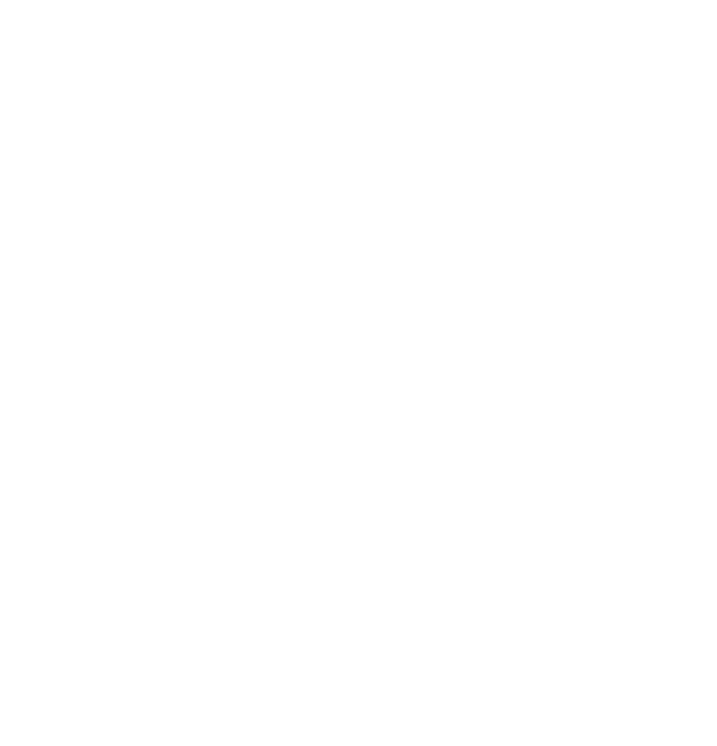
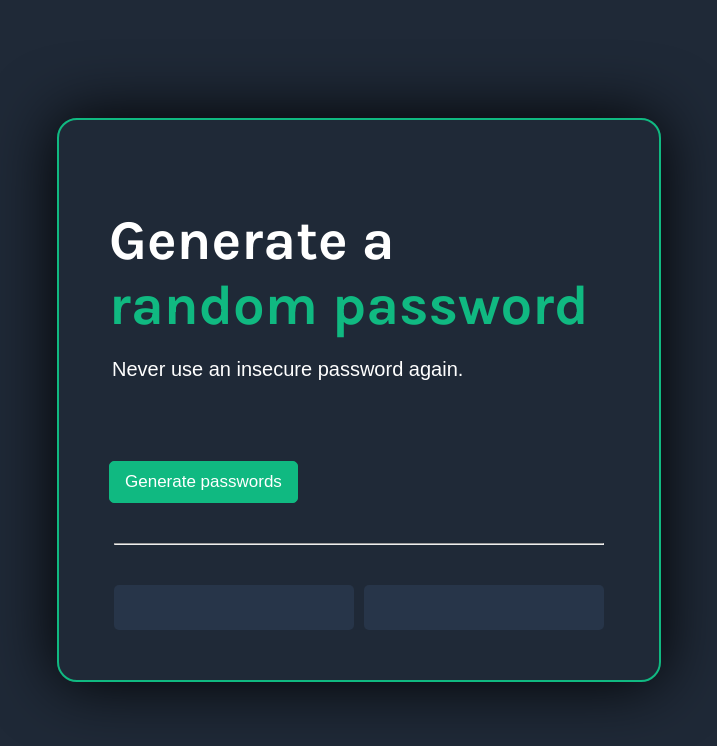
Before and after one commit to Firerey12/password-generator, a plain HTML site: page index.html in a window 1280 px wide. Shown: the whole page, without its empty margins (281-998 px from the left). Drawn offline with Linux system fonts and the light colour scheme.

Commit message:
Latest Version with Main Functionality

```diff
--- a/index.css
+++ b/index.css
@@ -1,3 +1,71 @@
 body {
     margin: 0;
+    background: #1F2937;
+    display: flex;
+    align-items: center;
+    justify-content: center;
+    font-family: sans-serif;
 }
+
+#card {
+    border: 2px solid #10B981;
+    width: 500px;
+    padding: 50px;
+    border-radius: 20px;
+    box-shadow: 0px 0px 6cap black;
+}
+
+.green {
+    color: #10B981;
+}
+
+.card-title {
+    font-family: "Karla", sans-serif;
+    font-size: 56px;
+    color: white;
+    margin-bottom: 15px;
+}
+
+.card-desc {
+    color:white;
+    font-size: 20px;
+    margin-bottom: 20px;
+    margin-left: 3px;
+}
+
+.card-btn {
+    border: 1px solid #10B981;
+    border-radius: 5px;
+    font-size: 17px;
+    padding: 10px 15px;
+    background: #10B981;
+    color: white;
+    transition-duration: 0.4s;
+    margin-top: 60px;
+}
+
+.card-btn:hover {
+    border: 1px solid #10B981;
+    background: none;
+    color: #10B981;
+}
+
+hr {
+    margin: 40px 5px;
+}
+.passwords {
+    display: flex;
+    justify-content: center;
+}
+.password {
+    background: #273549;
+    color: #10B981;
+    margin: 0px 5px;
+    border: none;
+    width: 400px;
+    border-radius: 5px;
+    padding: 10px 15px;
+    font-size: 17px;
+    font-weight: bold;
+    height: 45px;
+}
--- a/index.html
+++ b/index.html
@@ -1,9 +1,21 @@
 <html>
     <head>
         <link rel="stylesheet" href="index.css">
+        <link rel="preconnect" href="https://fonts.googleapis.com">
+        <link rel="preconnect" href="https://fonts.gstatic.com" crossorigin>
+        <link href="https://fonts.googleapis.com/css2?family=Karla:ital,wght@0,200..800;1,200..800&display=swap" rel="stylesheet">
     </head>
     <body>
-        <h1></h1>
+        <div id="card">
+            <h1 class="card-title">Generate a <span class="green">random password</span></h1>
+            <p class="card-desc">Never use an insecure password again.</p>
+            <button onclick="generatePasswords()" class="card-btn">Generate passwords</button>
+            <hr>
+            <div class="passwords">
+                <button class="password" id="pass-1"></button>
+                <button class="password" id="pass-2"></button>
+            </div>
+        </div>
         <script src="index.js"></script>
     </body>
 </html>
--- a/index.js
+++ b/index.js
@@ -1,2 +1,23 @@
 const characters = ["A","B","C","D","E","F","G","H","I","J","K","L","M","N","O","P","Q","R","S","T","U","V","W","X","Y","Z","a","b","c","d","e","f","g","h","i","j","k","l","m","n","o","p","q","r","s","t","u","v","w","x","y","z", "0", "1", "2", "3", "4", "5", "6", "7", "8", "9","~","`","!","@","#","$","%","^","&","*","(",")","_","-","+","=","{","[","}","]",",","|",":",";","<",">",".","?",
 "/"];
+
+let pass1 = document.getElementById("pass-1");
+let pass2 = document.getElementById("pass-2");
+
+function getRandomChar() {
+    let indexItem = Math.floor(Math.random() * characters.length);
+    return characters[indexItem]
+}
+
+function generatePassword() {
+    let pass = "";
+    for (let i = 0; i < 15; i+=1) {
+        pass += getRandomChar();
+    }
+    return pass
+}
+
+function generatePasswords() {
+    pass1.textContent = generatePassword();
+    pass2.textContent = generatePassword();
+}
```
